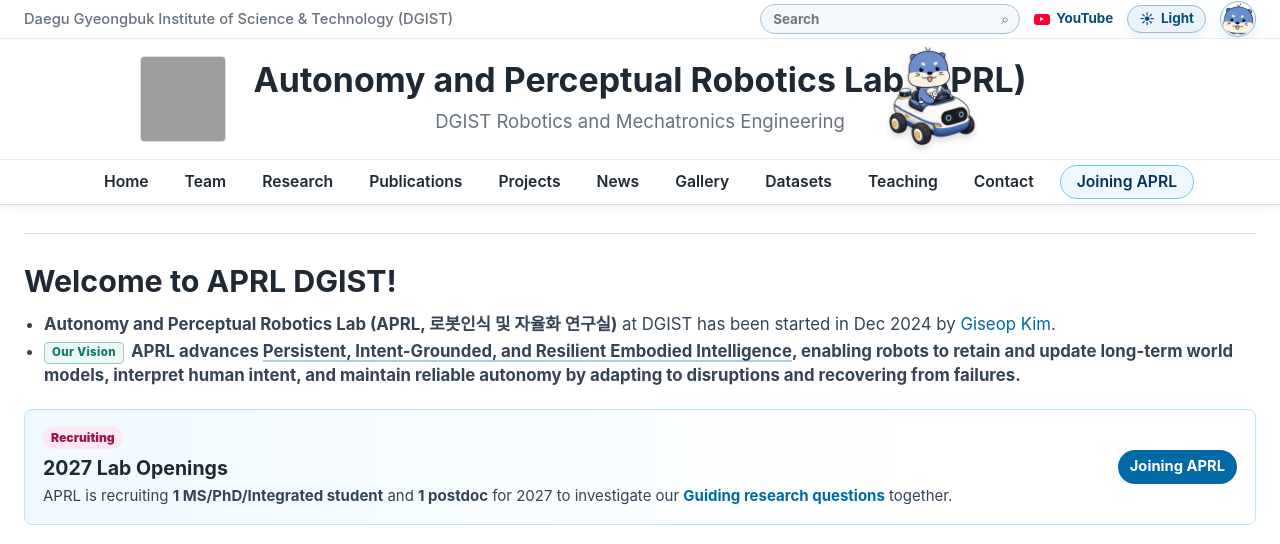
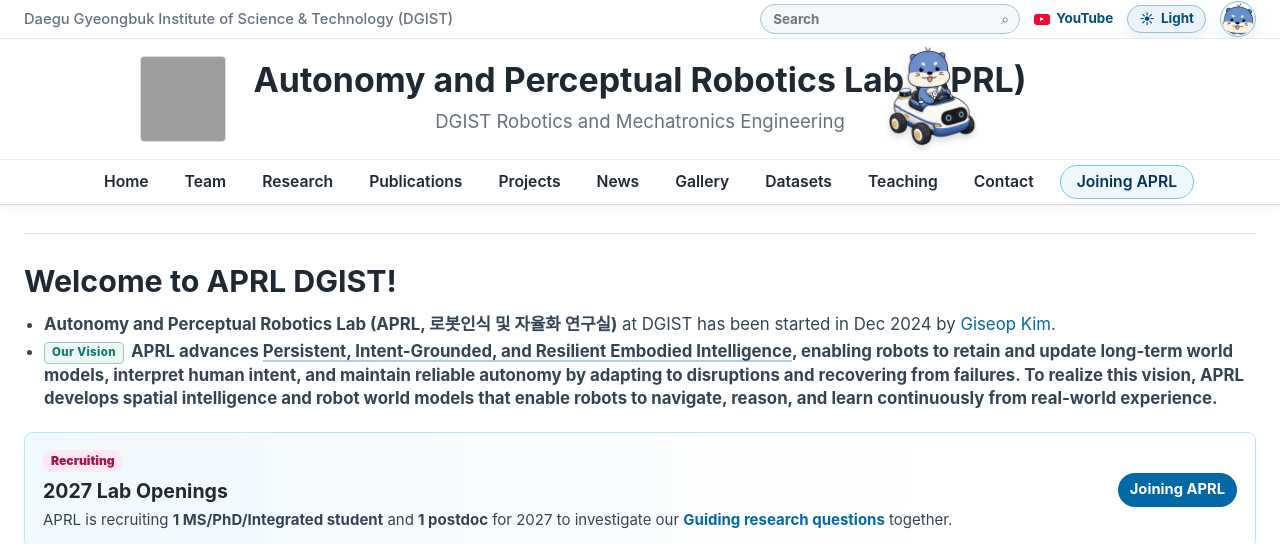
Before and after one commit to team-aprl/team-aprl.github.io, a Jekyll site: the page built from index.html, in a window 1280 px wide and 900 px high, cut to the strip 0-544 px from the top of the window. Built offline with Jekyll 4.4.1, drawn with Linux system fonts in a browser that asks for light colours; grey boxes are pictures that could not be loaded.

Commit message:
Refine APRL research vision

```diff
--- a/index.html
+++ b/index.html
@@ -12,7 +12,7 @@
           <p class="home-kicker">Welcome to APRL DGIST!</p>
           <ul class="home-hero-points">
             <li><strong>Autonomy and Perceptual Robotics Lab (APRL, &#47196;&#48391;&#51064;&#49885; &#48143; &#51088;&#50984;&#54868; &#50672;&#44396;&#49892;)</strong> at DGIST has been started in Dec 2024 by <a href="team.html">Giseop Kim</a>.</li>
-            <li><span class="home-vision-label">Our Vision</span><strong>APRL advances </strong><a class="home-guiding-question-link" href="research.html#current-research-vision"><strong>Persistent, Intent-Grounded, and Resilient Embodied Intelligence</strong></a><strong>, enabling robots to retain and update long-term world models, interpret human intent, and maintain reliable autonomy by adapting to disruptions and recovering from failures.</strong></li>
+            <li><span class="home-vision-label">Our Vision</span><strong>APRL advances </strong><a class="home-guiding-question-link" href="research.html#current-research-vision"><strong>Persistent, Intent-Grounded, and Resilient Embodied Intelligence</strong></a><strong>, enabling robots to retain and update long-term world models, interpret human intent, and maintain reliable autonomy by adapting to disruptions and recovering from failures. To realize this vision, APRL develops spatial intelligence and robot world models that enable robots to navigate, reason, and learn continuously from real-world experience.</strong></li>
           </ul>
         </div>
       </section>
```
